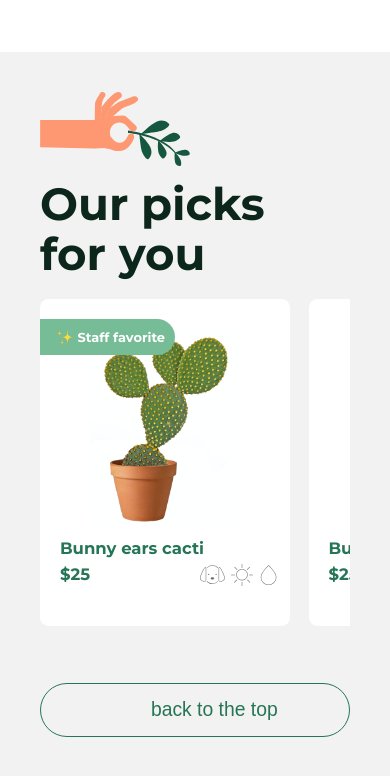
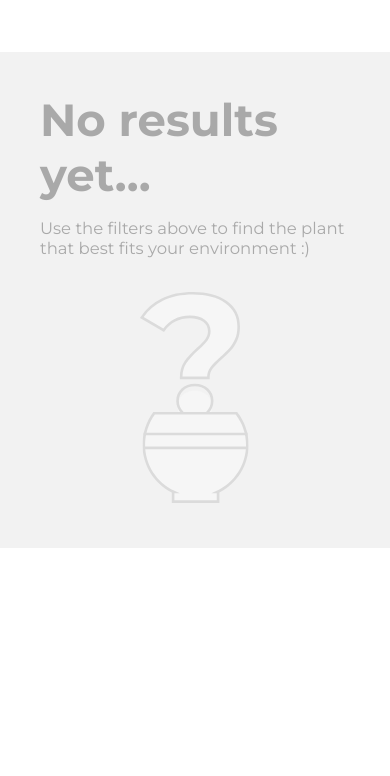
Before and after one commit to XxWexX5/greenthumb, a website built with Parcel: page index.html in a window 390 px wide. Shown: the part 1537-2313 px from the top of the page. After the commit the page ends 2085 px from the top, so only its background shows below. Built offline with nearby package versions, Linux system fonts and the light colour scheme; files whose address does not match are found by name.

Commit message:
[ FEAT ] Adding layout no-results to tablet and desktop.

```diff
--- a/SCSS/components/no-results.scss
+++ b/SCSS/components/no-results.scss
@@ -1,5 +1,11 @@
 .no-results {
     @include spacing-internal;
+
+    .box-content {
+        @include for-tablet {
+            display: flex;
+            align-items: center;
+        }
 
         .box-text {
             .title {
@@ -12,6 +18,7 @@
                 color: $color-gray-light-02;
                 font-size: $font-04;
                 margin-bottom: 2em;
+            }
         }
 
         .container-image {
--- a/index.html
+++ b/index.html
@@ -97,7 +97,8 @@
 
     <section class="container-result">
       <div class="container">
-        <div class="no-results hide">
+        <div class="no-results">
+          <div class="box-content">
             <div class="box-text">
               <h2 class="title">
                 No results yet…
@@ -106,6 +107,7 @@
               <p class="text text-description">
                 Use the filters above to find the plant that best fits your environment :)
               </p>
+            </div>
 
             <div class="container-image">
               <object type="image/svg+xml" data="images/no-results.svg">
@@ -115,7 +117,7 @@
           </div>
         </div>
 
-        <div class="results">
+        <div class="results hide">
           <header class="header">
             <div class="container-image">
               <object id="logo" type="image/svg+xml" data="images/pick.svg">
```
Lines whose indentation alone changed are shown as unchanged.
